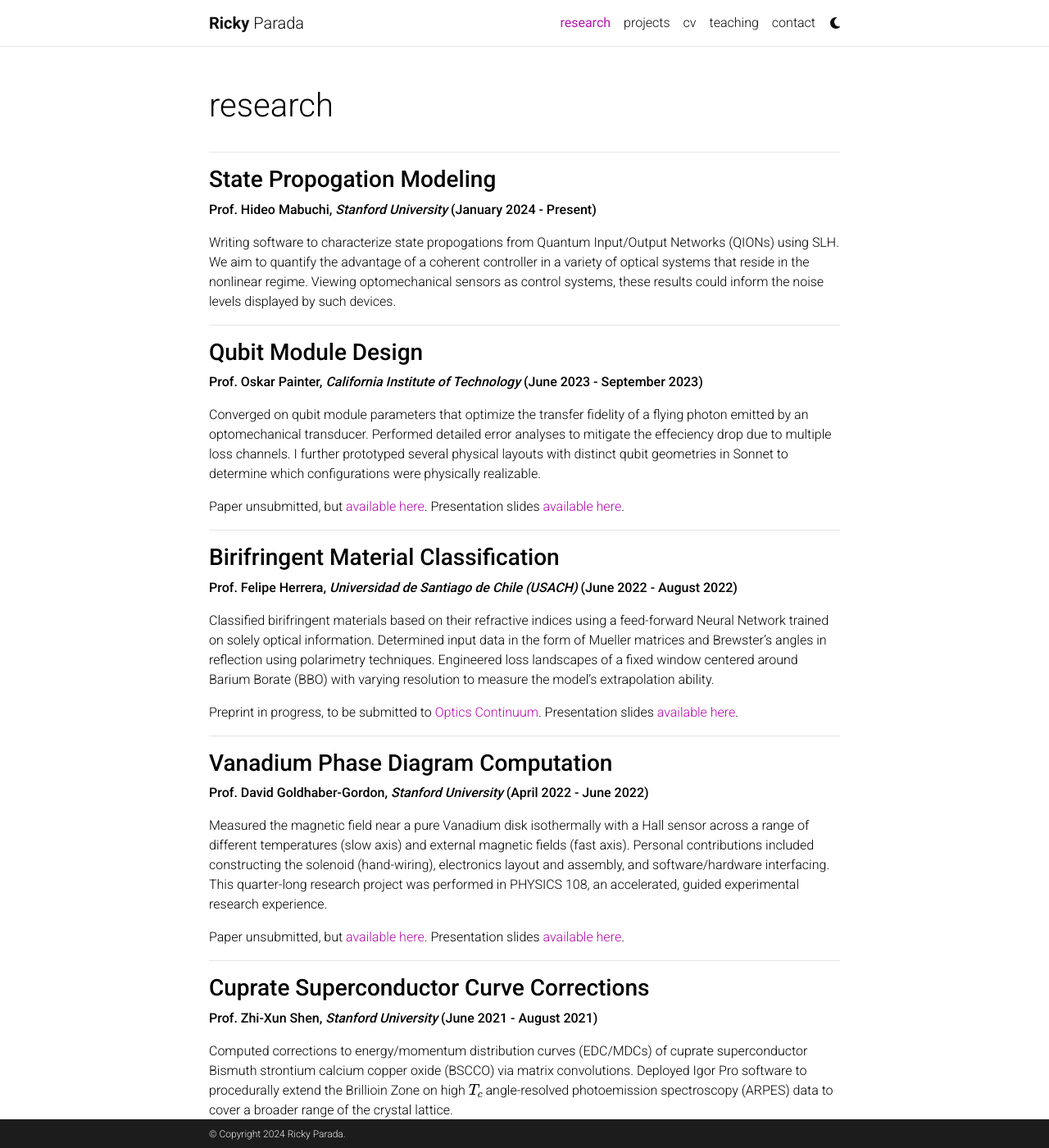
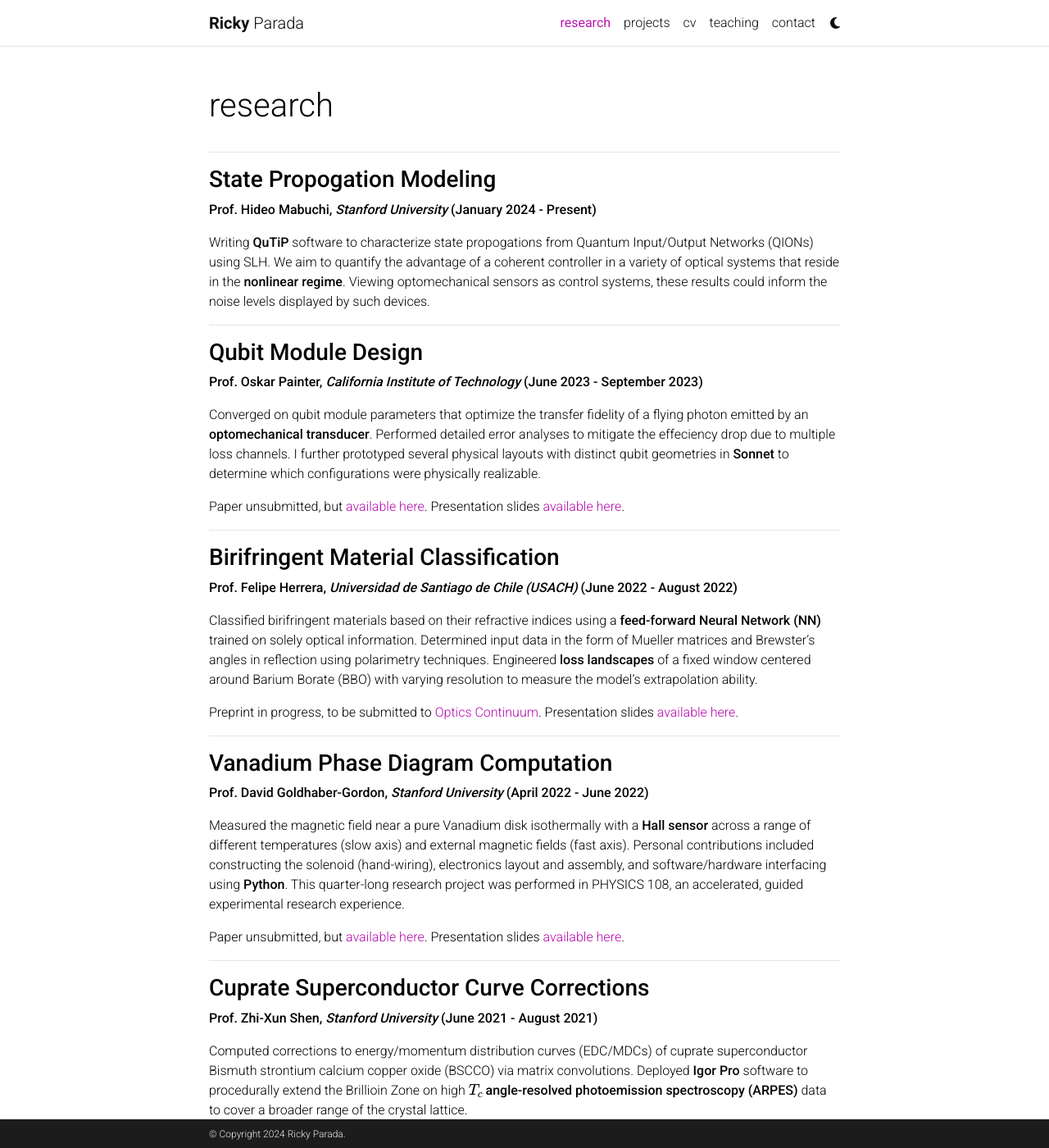
Before and after one commit to rickyparada/rickyparada.github.io, a Jekyll site: the page built from _pages/research.md, in a window 1280 px wide and 1400 px high. Shown: the whole window at 82% size. Built offline with Jekyll 4.4.1, drawn with Linux system fonts in a browser that asks for light colours; comment, search, counter and statistics services are not loaded; a style sheet for code colours, icons or effects is not loaded; some of the changed text lies outside the part shown.

Commit message:
Finished research page

```diff
--- a/_pages/research.md
+++ b/_pages/research.md
@@ -13,7 +13,7 @@ nav_order: 2
 
 **Prof. Hideo Mabuchi, *Stanford University* (January 2024 - Present)**
 
-Writing software to characterize state propogations from Quantum Input/Output Networks (QIONs) using SLH. We aim to quantify the advantage of a coherent controller in a variety of optical systems that reside in the nonlinear regime. Viewing optomechanical sensors as control systems, these results could inform the noise levels displayed by such devices.
+Writing **QuTiP** software to characterize state propogations from Quantum Input/Output Networks (QIONs) using SLH. We aim to quantify the advantage of a coherent controller in a variety of optical systems that reside in the **nonlinear regime**. Viewing optomechanical sensors as control systems, these results could inform the noise levels displayed by such devices.
 
 ---
 
@@ -21,7 +21,7 @@ Writing software to characterize state propogations from Quantum Input/Output Ne
 
 **Prof. Oskar Painter, *California Institute of Technology* (June 2023 - September 2023)**
 
-Converged on qubit module parameters that optimize the transfer fidelity of a flying photon emitted by an optomechanical transducer. Performed detailed error analyses to mitigate the effeciency drop due to multiple loss channels. I further prototyped several physical layouts with distinct qubit geometries in Sonnet to determine which configurations were physically realizable.
+Converged on qubit module parameters that optimize the transfer fidelity of a flying photon emitted by an **optomechanical transducer**. Performed detailed error analyses to mitigate the effeciency drop due to multiple loss channels. I further prototyped several physical layouts with distinct qubit geometries in **Sonnet** to determine which configurations were physically realizable.
 
 Paper unsubmitted, but [available here](https://drive.google.com/file/d/1HtsnFRIcORVdOz2jpwU7C5EViuS55EaZ/view?usp=sharing). Presentation slides [available here](https://drive.google.com/file/d/1FCuTOX9cTHbK8wTdKeeZ2OEKtDYs-jmb/view?usp=sharing).
 
@@ -31,7 +31,7 @@ Paper unsubmitted, but [available here](https://drive.google.com/file/d/1HtsnFRI
 
 **Prof. Felipe Herrera, *Universidad de Santiago de Chile (USACH)* (June 2022 - August 2022)**
 
-Classified birifringent materials based on their refractive indices using a feed-forward Neural Network trained on solely optical information. Determined input data in the form of Mueller matrices and Brewster's angles in reflection using polarimetry techniques. Engineered loss landscapes of a fixed window centered around Barium Borate (BBO) with varying resolution to measure the model's extrapolation ability.
+Classified birifringent materials based on their refractive indices using a **feed-forward Neural Network (NN)** trained on solely optical information. Determined input data in the form of Mueller matrices and Brewster's angles in reflection using polarimetry techniques. Engineered **loss landscapes** of a fixed window centered around Barium Borate (BBO) with varying resolution to measure the model's extrapolation ability.
 
 Preprint in progress, to be submitted to [Optics Continuum](https://opg.optica.org/optcon/journal/optcon/about.cfm). Presentation slides [available here](https://drive.google.com/file/d/1M3Pf-JbvTxUSwoPGReYcSEIhvULLXeuq/view?usp=sharing).
 
@@ -41,7 +41,7 @@ Preprint in progress, to be submitted to [Optics Continuum](https://opg.optica.o
 
 **Prof. David Goldhaber-Gordon, *Stanford University* (April 2022 - June 2022)**
 
-Measured the magnetic field near a pure Vanadium disk isothermally with a Hall sensor across a range of different temperatures (slow axis) and external magnetic fields (fast axis). Personal contributions included constructing the solenoid (hand-wiring), electronics layout and assembly, and software/hardware interfacing. This quarter-long research project was performed in PHYSICS 108, an accelerated, guided experimental research experience.
+Measured the magnetic field near a pure Vanadium disk isothermally with a **Hall sensor** across a range of different temperatures (slow axis) and external magnetic fields (fast axis). Personal contributions included constructing the solenoid (hand-wiring), electronics layout and assembly, and software/hardware interfacing using **Python**. This quarter-long research project was performed in PHYSICS 108, an accelerated, guided experimental research experience.
 
 Paper unsubmitted, but [available here](https://arxiv.org/abs/2209.01324). Presentation slides [available here](https://drive.google.com/file/d/1hEjzvrht5G0jGwCpTTex5UvQAExgmlx3/view?usp=sharing).
 
@@ -51,7 +51,7 @@ Paper unsubmitted, but [available here](https://arxiv.org/abs/2209.01324). Prese
 
 **Prof. Zhi-Xun Shen, *Stanford University* (June 2021 - August 2021)**
 
-Computed corrections to energy/momentum distribution curves (EDC/MDCs) of cuprate superconductor Bismuth strontium calcium copper oxide (BSCCO) via matrix convolutions. Deployed Igor Pro software to procedurally extend the Brillioin Zone on high $$T_c$$ angle-resolved photoemission spectroscopy (ARPES) data to cover a broader range of the crystal lattice.
+Computed corrections to energy/momentum distribution curves (EDC/MDCs) of cuprate superconductor Bismuth strontium calcium copper oxide (BSCCO) via matrix convolutions. Deployed **Igor Pro** software to procedurally extend the Brillioin Zone on high $$T_c$$ **angle-resolved photoemission spectroscopy (ARPES)** data to cover a broader range of the crystal lattice.
 
 Presentation slides [available here](https://drive.google.com/file/d/1O_nQcF_2NQF_wOJe503-YvE88KxtVPjK/view?usp=sharing).
 
```
Also changed, not shown: other parts of _pages/research.md (+2 -2 lines).
